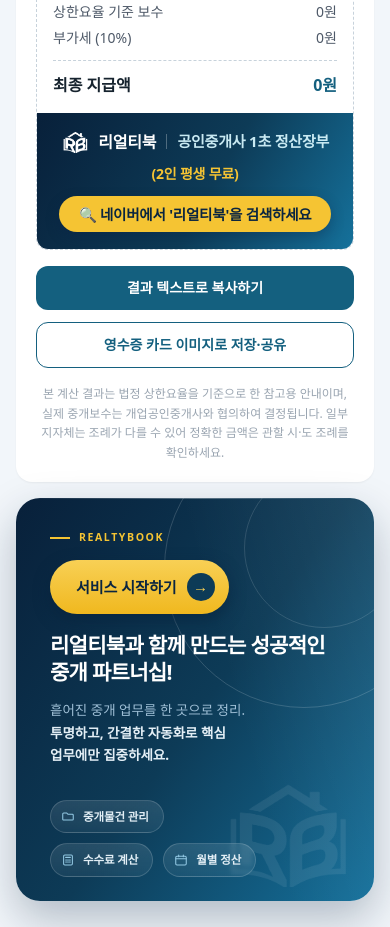
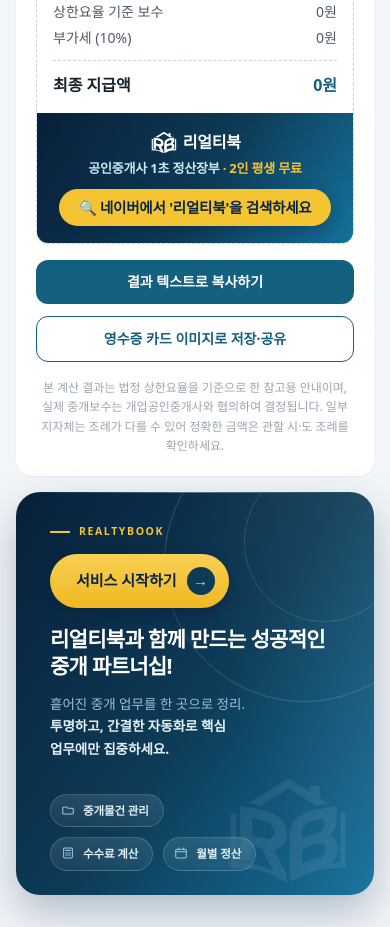
Before and after one commit to retools-labs/calc-realty, a Next.js app: page / in a window 390 px wide. Shown: the part 1180-2107 px from the top of the page. Built offline with nearby package versions, Linux system fonts and the light colour scheme.

Commit message:
fix: 영수증 카드 CTA 브랜드/혜택 줄을 고정 2줄 구조로 변경 (모바일 폭에서 flex-wrap 정렬 붕괴 수정)

```diff
--- a/components/ReceiptCard.tsx
+++ b/components/ReceiptCard.tsx
@@ -49,16 +49,20 @@
         className="flex flex-col items-center gap-3 overflow-hidden rounded-b-[11px] px-[22px] py-[17px]"
         style={{ background: "linear-gradient(120deg, #08203a 0%, #0d3b57 55%, #15719b 100%)" }}
       >
-        <div className="flex flex-wrap items-center justify-center gap-2.5">
-          {/* eslint-disable-next-line @next/next/no-img-element */}
-          <img src="/icons/rb-mark-white.png" alt="" className="h-[23px] w-auto shrink-0" />
-          <span className="whitespace-nowrap text-base font-extrabold tracking-[-0.2px] text-white">리얼티북</span>
-          <span className="h-[15px] w-px shrink-0 bg-white/[0.28]" />
-          <span className="whitespace-nowrap text-[15px] font-bold tracking-[-0.2px] text-[#C8E9F2]">
-            공인중개사 1초 정산장부
+        {/* 카드 폭이 730px 목업보다 훨씬 좁은 모바일에서는 5개 인라인 요소가 flex-wrap으로
+            제각각 다른 지점에서 줄바꿈되어 정렬이 흐트러졌다. 브랜드 줄/혜택 줄을 처음부터
+            분리된 두 줄로 고정해 카드 폭과 무관하게 항상 같은 모양이 되도록 한다. */}
+        <div className="flex flex-col items-center gap-1.5">
+          <span className="flex items-center gap-1.5">
+            {/* eslint-disable-next-line @next/next/no-img-element */}
+            <img src="/icons/rb-mark-white.png" alt="" className="h-[23px] w-auto shrink-0" />
+            <span className="whitespace-nowrap text-base font-extrabold tracking-[-0.2px] text-white">
+              리얼티북
+            </span>
           </span>
-          <span className="whitespace-nowrap text-sm font-extrabold tracking-[-0.2px] text-[#F5C433]">
-            (2인 평생 무료)
+          <span className="text-center text-[13px] font-bold leading-snug tracking-[-0.2px] text-[#C8E9F2]">
+            공인중개사 1초 정산장부{" "}
+            <span className="font-extrabold text-[#F5C433]">· 2인 평생 무료</span>
           </span>
         </div>
         <span className="inline-flex items-center gap-2 whitespace-nowrap rounded-full bg-[#F5C433] px-5 py-[11px] text-[14.5px] font-extrabold leading-none tracking-[-0.2px] text-[#0A2540] shadow-[0_5px_14px_rgba(8,32,68,0.32)]">
```
